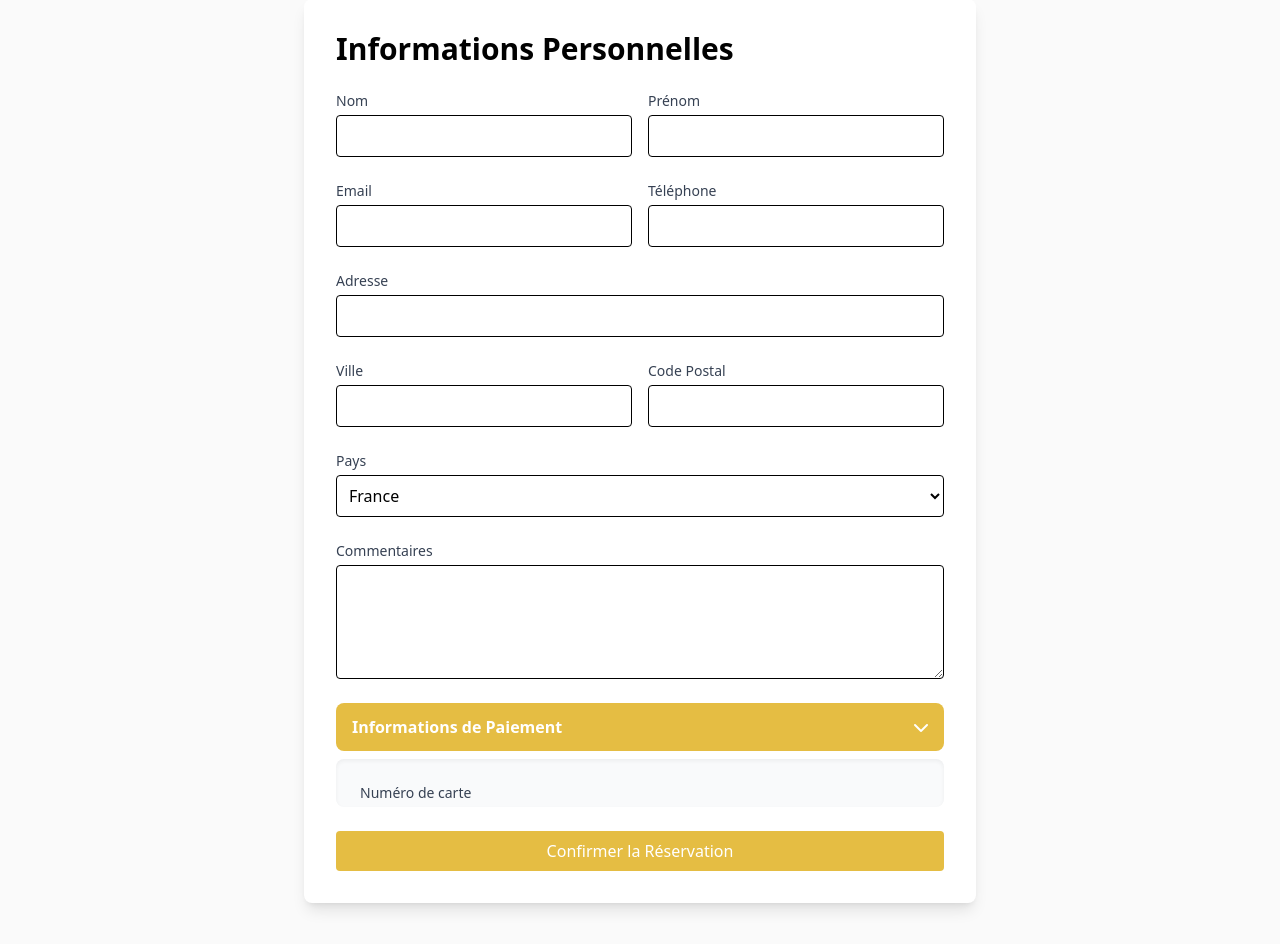
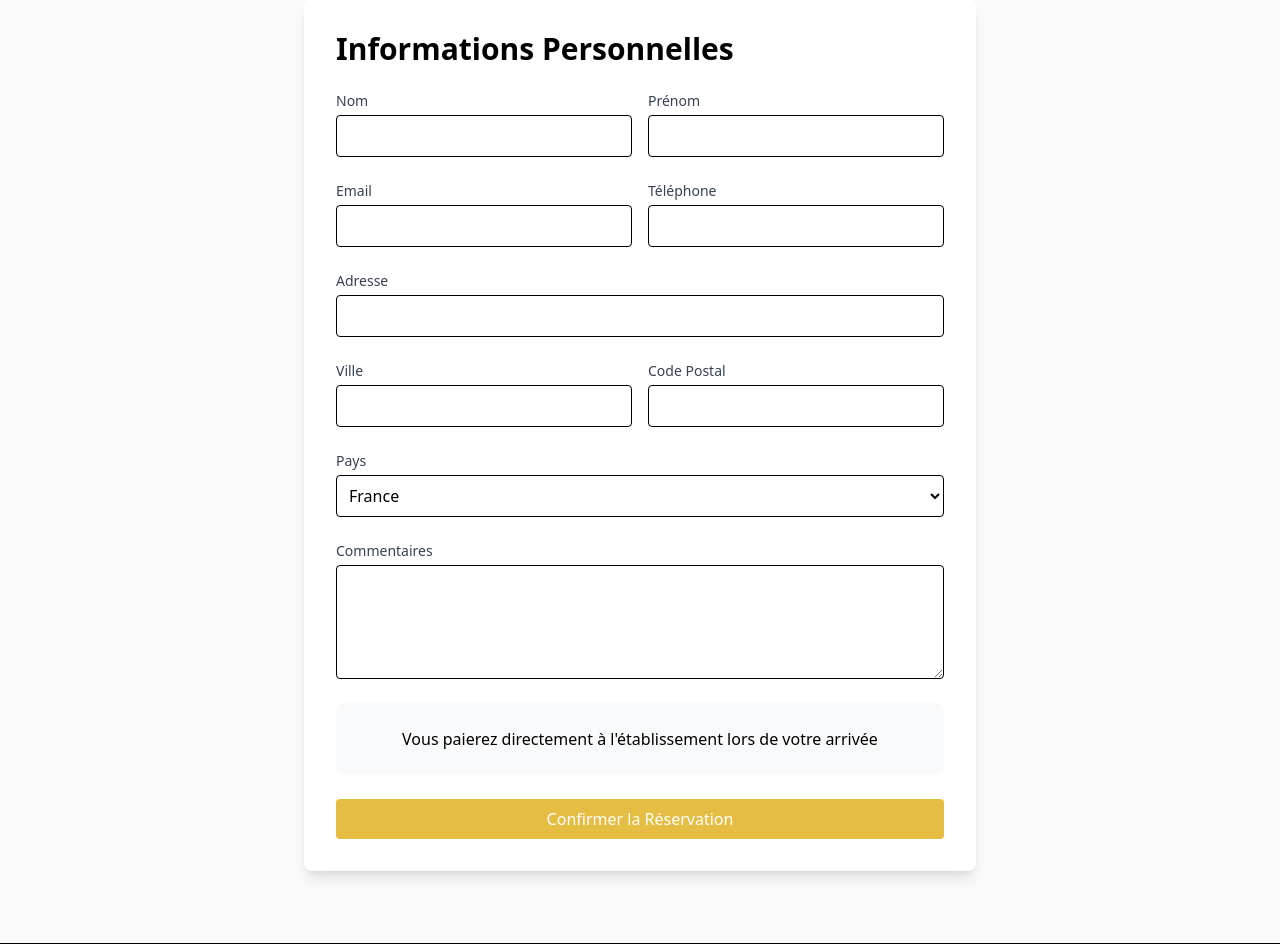
Before and after one commit to W3Mohamed/Hotel-PFE-Symfony, a Symfony app: template templates/reservation.html.twig in a window 1280 px wide. Shown: the part 457-1401 px from the top of the page. Run offline with Twig, Linux system fonts and the light colour scheme; the template is opened without the code that fills it, so the values that code supplies are empty; some libraries are stand-ins or nearby versions; some web fonts are replaced.

Commit message:
ajout des conditions sur le form pour les payement

```diff
--- a/src/Controller/HotelController.php
+++ b/src/Controller/HotelController.php
@@ -212,10 +212,12 @@ final class HotelController extends AbstractController
     }
 
     #[Route('/reservation', name: 'reservation')]
-    public function reservation(): Response
+    public function reservation(Request $request): Response
     {
+        $paymentMethod = $request->request->get('payment', 'card');
+
         return $this->render('reservation.html.twig', [
-            'controller_name' => 'HotelController',
+            'payment_method' => $paymentMethod
         ]);
     }
 }
--- a/templates/reservation.html.twig
+++ b/templates/reservation.html.twig
@@ -113,13 +113,14 @@
                 </div>
 
                 <!-- Accordéon pour les informations de paiement -->
+                {% if payment_method == 'card' %}
                     <div class="my-6">
     <button id="accordion-button" class="w-full bg-[var(--beige)] text-white py-3 rounded-lg hover:bg-black transition duration-300 flex items-center justify-between px-4">
         <span class="font-semibold">Informations de Paiement</span>
         <i class="fas fa-chevron-down transition-transform duration-300"></i>
     </button>
     <div id="accordion-content" class="accordion-content bg-gray-50 p-6 rounded-lg mt-2 shadow-inner">
-                        <form class="space-y-4">
+        <div class="space-y-4">
             <div>
                 <label for="cardNumber" class="block text-sm font-medium text-gray-700">Numéro de carte</label>
                 <input type="text" id="cardNumber" name="cardNumber" class="mt-1 p-2 w-full border rounded-lg focus:ring-2 focus:ring-[var(--beige)] focus:border-transparent" required>
@@ -134,10 +135,21 @@
                     <input type="text" id="cvv" name="cvv" class="mt-1 p-2 w-full border rounded-lg focus:ring-2 focus:ring-[var(--beige)] focus:border-transparent" required>
                 </div>
             </div>
-                        </form>
         </div>
     </div>
-
+</div>
+                {% elseif payment_method == 'paypal' %}
+                    <div class="my-6 p-6 bg-gray-50 rounded-lg">
+                        <p class="text-center mb-4">Vous serez redirigé vers PayPal pour finaliser votre paiement</p>
+                        <div class="flex justify-center">
+                            <img src="{{ asset('icon/paypal.png') }}" alt="PayPal" class="h-12">
+                        </div>
+                    </div>
+                {% else %}
+                    <div class="my-6 p-6 bg-gray-50 rounded-lg">
+                        <p class="text-center">Vous paierez directement à l'établissement lors de votre arrivée</p>
+                    </div>
+                    {% endif %}
                 <!-- Bouton de soumission -->
                 <button type="submit" class="w-full bg-[var(--beige)] text-white py-2 rounded hover:bg-black transition duration-300">
                     Confirmer la Réservation
```
Also changed, not shown: templates/panier.html.twig (+4 -4 lines), public/icon/paypal.png (added). Lines whose indentation alone changed are shown as unchanged.
